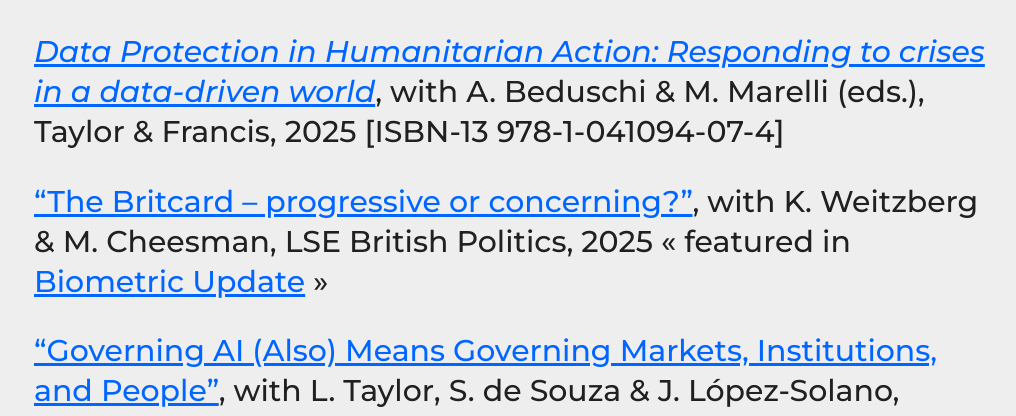
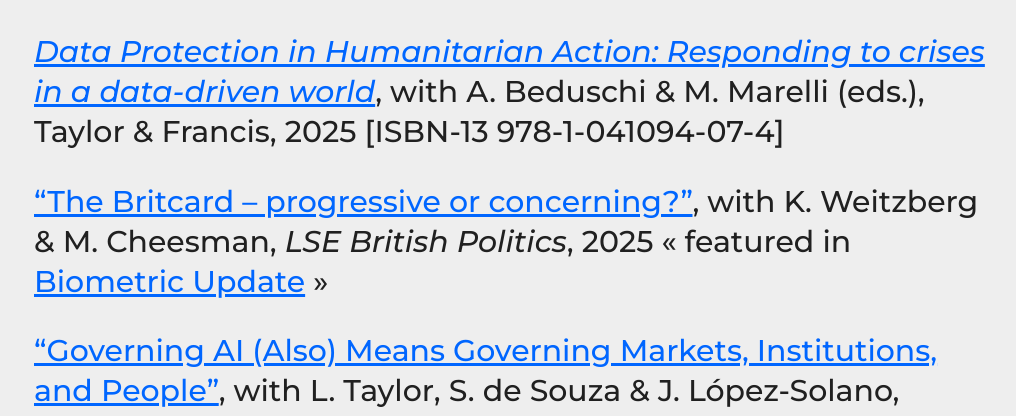
Before and after one commit to haroonalrasheed/641a, a Jekyll site: the page built from selected-publications/index.md, in a window 1280 px wide and 900 px high, scrolled down 1217 px. Shown: the part 77-493 px from the top of the window, without its empty margins (130-1146 px from the left). Built offline with Jekyll 4.4.1, drawn with Linux system fonts in a browser that asks for light colours.

```diff
--- a/selected-publications/index.md
+++ b/selected-publications/index.md
@@ -30,7 +30,7 @@ _[Contact me](mailto:a.k.martin@alumni.lse.ac.uk) for copies of articles/chapter
 
 [_Data Protection in Humanitarian Action: Responding to crises in a data-driven world_](https://www.routledge.com/Data-Protection-in-Humanitarian-Action-Responding-to-Crises-in-a-Data-Driven-World/Beduschi-Marelli-Martin/p/book/9781041094586), with A. Beduschi & M. Marelli (eds.), Taylor & Francis, 2025 [ISBN-13 978-1-041094-07-4]
 
-["The Britcard – progressive or concerning?"](https://blogs.lse.ac.uk/politicsandpolicy/the-britcard-progressive-or-concerning/), with K. Weitzberg & M. Cheesman, LSE British Politics, 2025 << featured in [Biometric Update](https://www.biometricupdate.com/202507/biometrics-providers-and-credentials-level-up-with-new-capabilities) >>
+["The Britcard – progressive or concerning?"](https://blogs.lse.ac.uk/politicsandpolicy/the-britcard-progressive-or-concerning/), with K. Weitzberg & M. Cheesman, _LSE British Politics_, 2025 << featured in [Biometric Update](https://www.biometricupdate.com/202507/biometrics-providers-and-credentials-level-up-with-new-capabilities) >>
 
 ["Governing AI (Also) Means Governing Markets, Institutions, and People"](https://doi.org/10.1177/29768640251372628), with L. Taylor, S. de Souza & J. López-Solano, _Dialogues on Digital Society_: 1–6, 2025 [ISSN 2976-8640]
 
```
